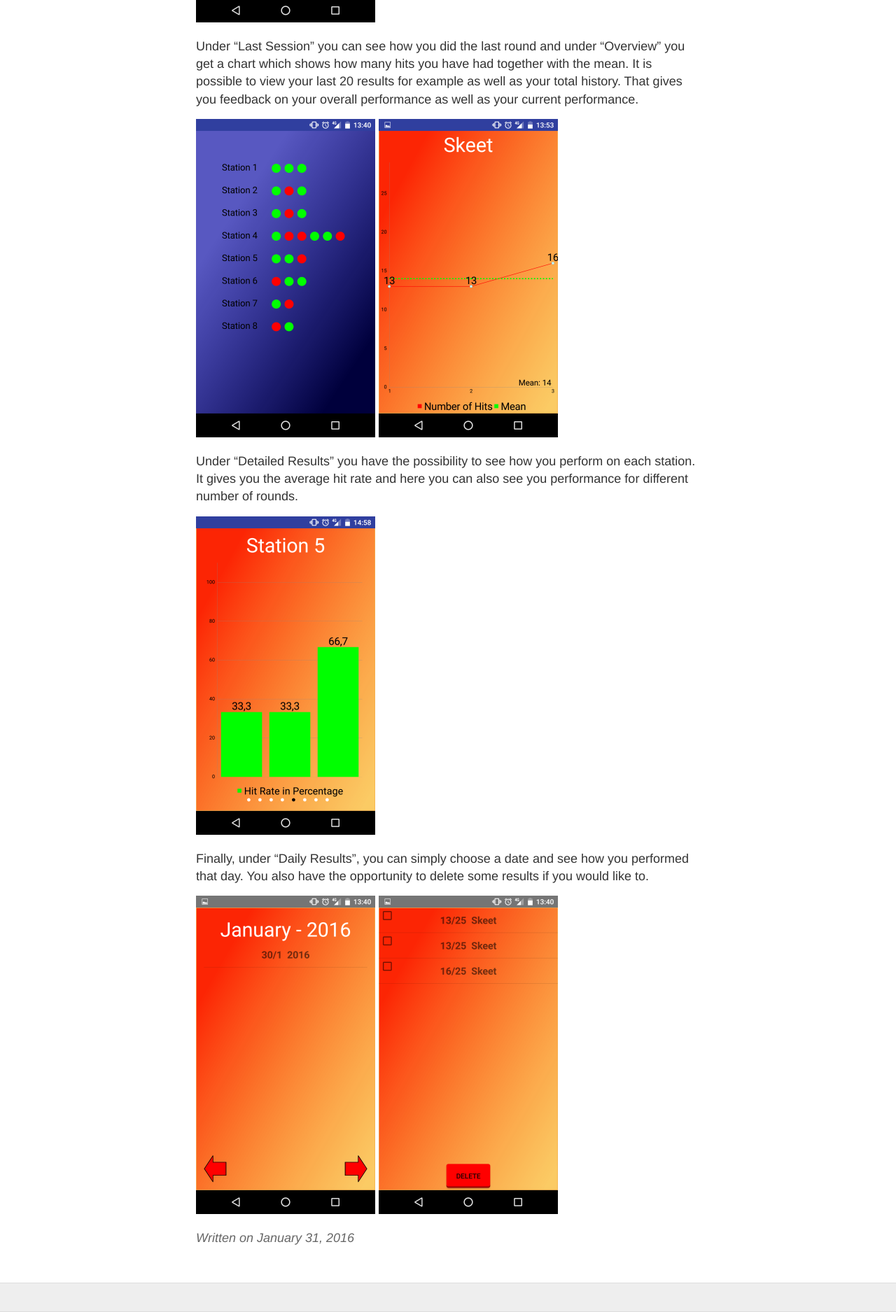
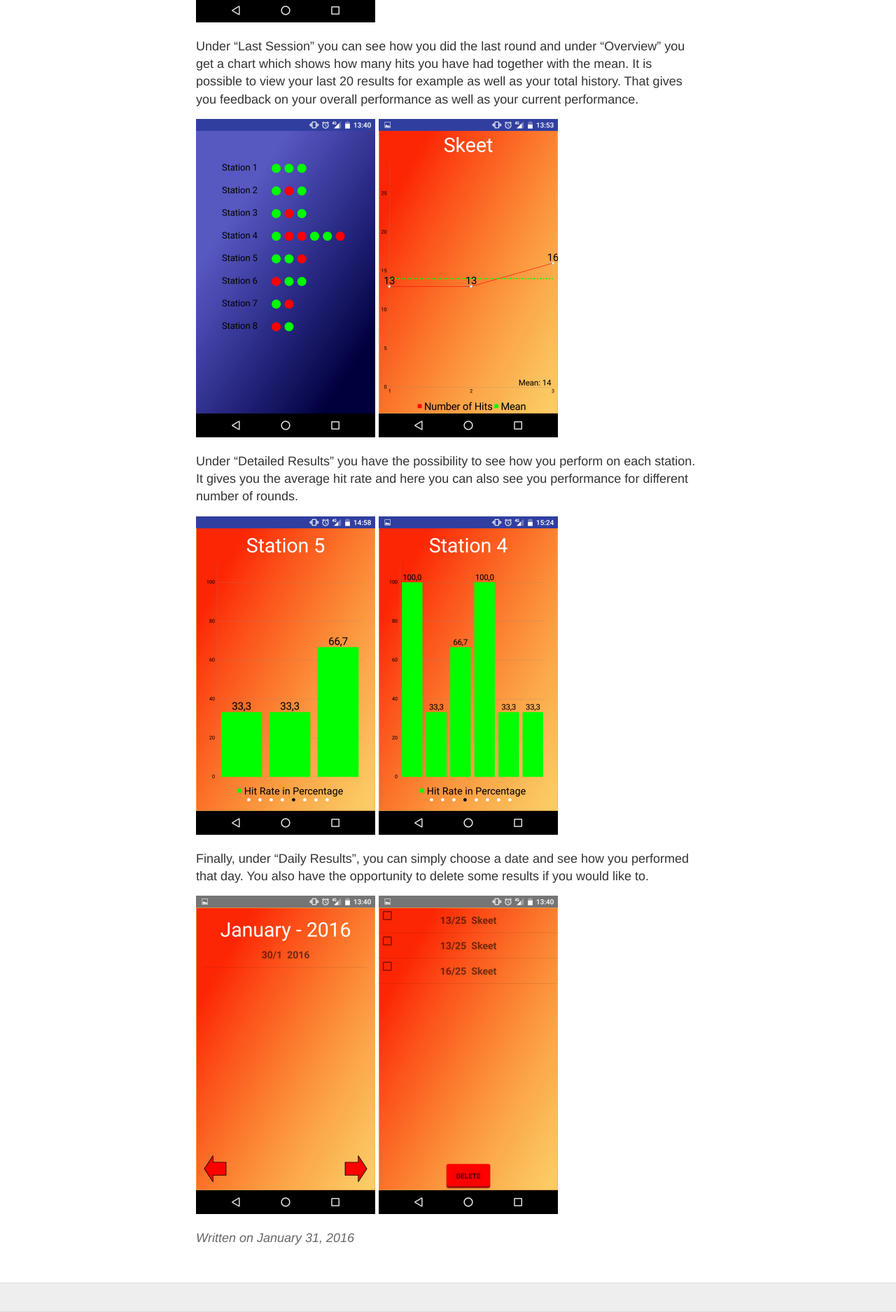
Before and after one commit to bylowerik/bylowerik.github.io, a Jekyll site: the page built from _posts/2016-1-31-FrontPage.md, in a window 1280 px wide. Shown: the part 1414-3289 px from the top of the page at 70% size. Built offline with Jekyll 4.4.1, drawn with Linux system fonts in a browser that asks for light colours; Markdown is read by kramdown in place of the engine named in the settings.

Commit message:
station 4

```diff
--- a/_posts/2016-1-31-FrontPage.md
+++ b/_posts/2016-1-31-FrontPage.md
@@ -28,6 +28,8 @@ That gives you feedback on your overall performance as well as your current perf
 Under "Detailed Results" you have the possibility to see how you perform on each station. It gives you the average hit rate and here you can also see you performance for different number of rounds.
 
 ![Detailed Result]({{ site.url }}/images/DetailedChart.png)
+![Detailed Result Station 4]({{ site.url }}/images/DetailedChartStation4.png)
+
 
 Finally, under "Daily Results", you can simply choose a date and see how you performed that day. You also have the opportunity to delete some results if you would like to.
 
```
Also changed, not shown: images/DetailedChartStation4.png (added).
